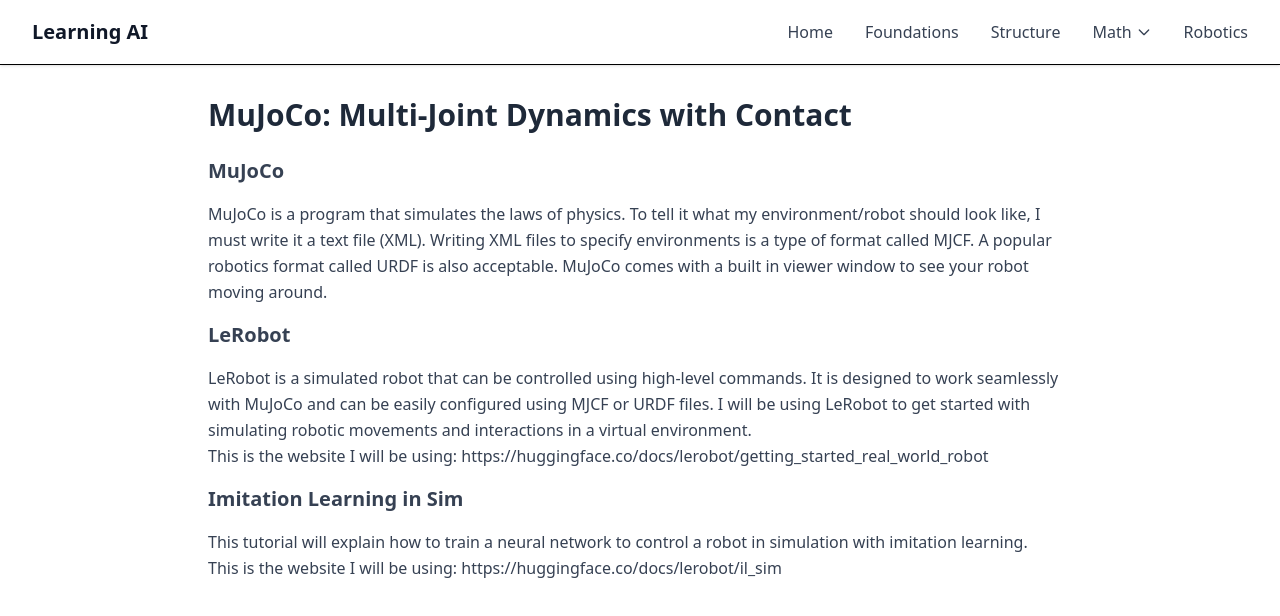
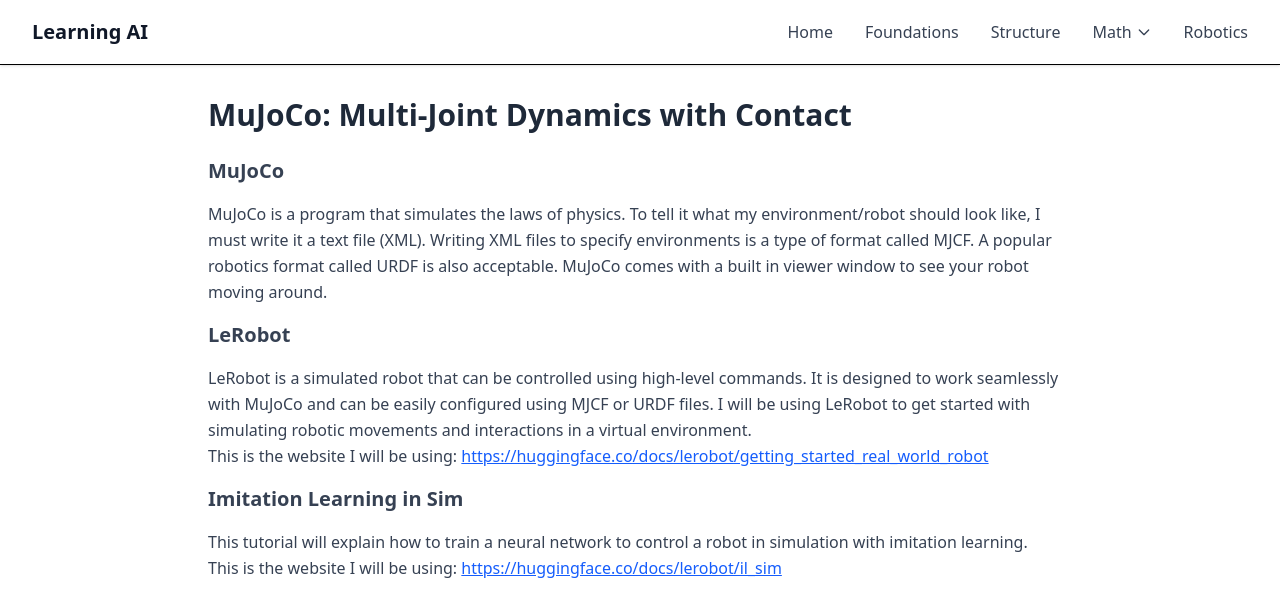
Before and after one commit to WilliamGiammona/learning-ai, a Next.js app: page /robotics in a window 1280 px wide. Shown: the top 616 px of the page. Built offline with nearby package versions, Linux system fonts and the light colour scheme.

Commit message:
added links

```diff
--- a/app/robotics/page.tsx
+++ b/app/robotics/page.tsx
@@ -1,6 +1,6 @@
 import React from "react";
 
-const page = () => {
+const Robotics = () => {
   return (
     <div className="container mx-auto px-4 py-8 max-w-4xl">
       <h1 className="text-3xl font-bold mb-6 text-gray-800">
@@ -25,20 +25,34 @@ const page = () => {
           get started with simulating robotic movements and interactions in a
           virtual environment.
           <br />
-          This is the website I will be using:
-          https://huggingface.co/docs/lerobot/getting_started_real_world_robot
+          This is the website I will be using:{" "}
+          <a
+            href="https://huggingface.co/docs/lerobot/getting_started_real_world_robot"
+            target="_blank"
+            rel="noopener noreferrer"
+            className="text-blue-600 hover:text-blue-800 underline"
+          >
+            https://huggingface.co/docs/lerobot/getting_started_real_world_robot
+          </a>
         </p>
         <h3 className="text-xl font-semibold">Imitation Learning in Sim</h3>
         <p>
           This tutorial will explain how to train a neural network to control a
           robot in simulation with imitation learning.
           <br />
-          This is the website I will be using:
-          https://huggingface.co/docs/lerobot/il_sim
+          This is the website I will be using:{" "}
+          <a
+            href="https://huggingface.co/docs/lerobot/il_sim"
+            target="_blank"
+            rel="noopener noreferrer"
+            className="text-blue-600 hover:text-blue-800 underline"
+          >
+            https://huggingface.co/docs/lerobot/il_sim
+          </a>
         </p>
       </div>
     </div>
   );
 };
 
-export default page;
+export default Robotics;
```
